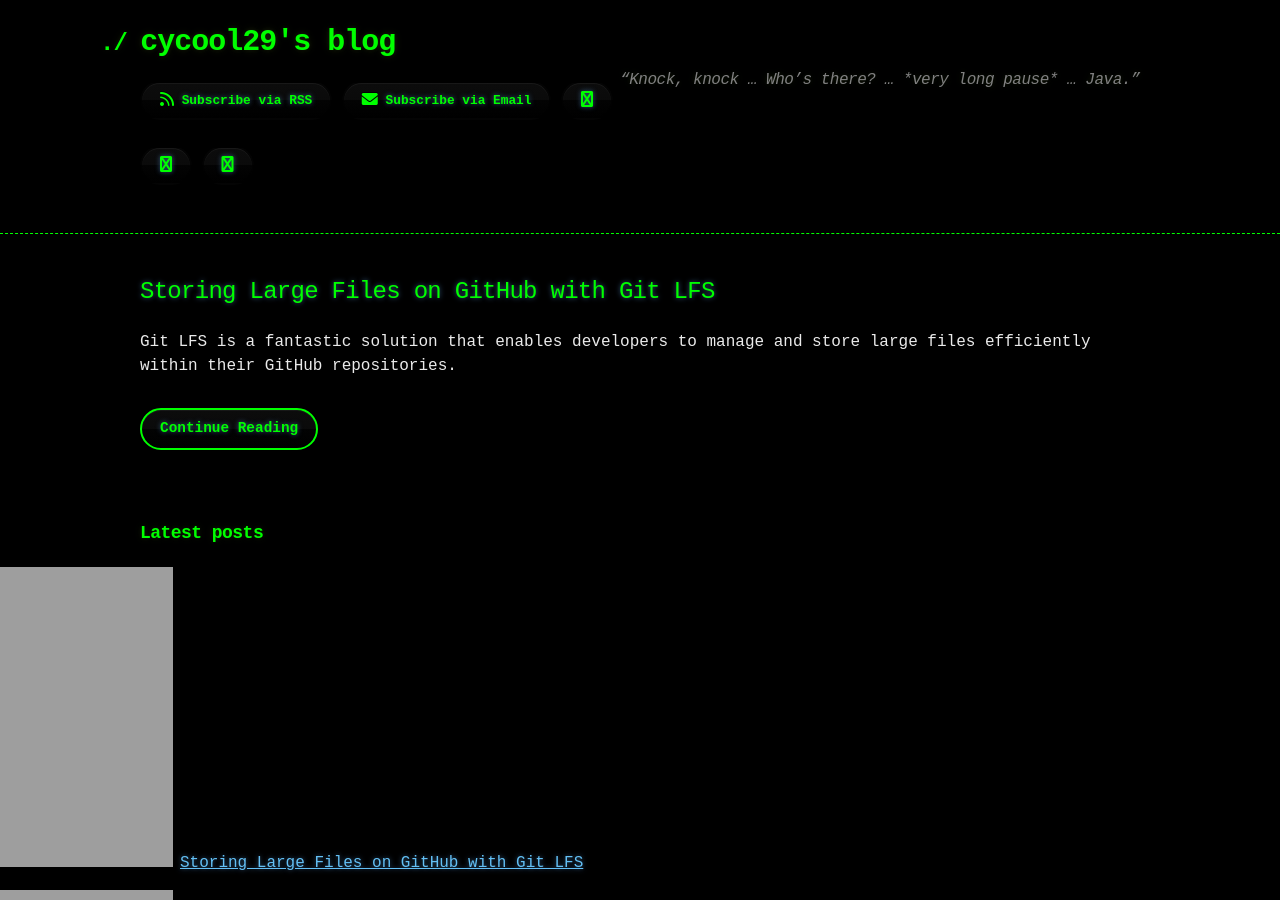
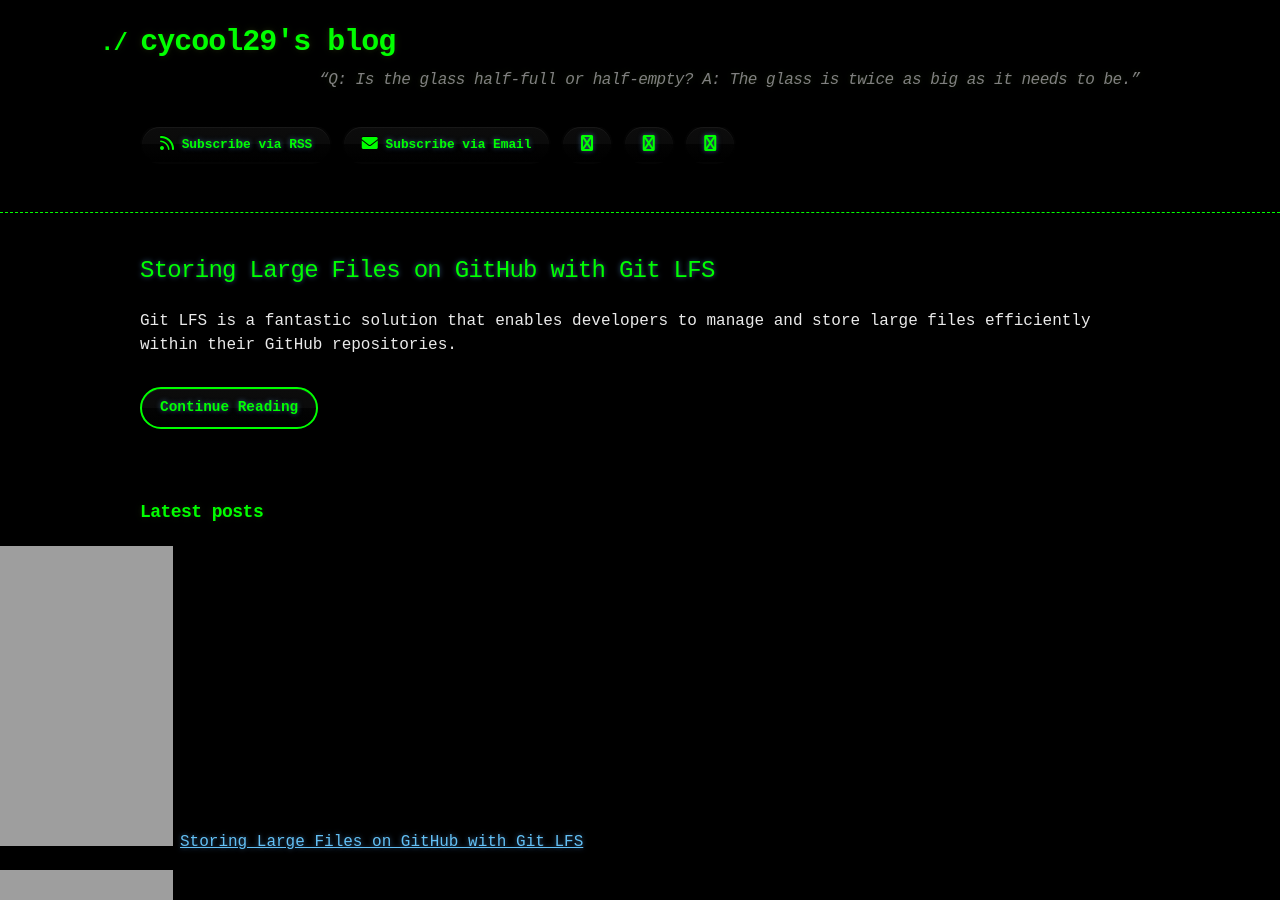
Before and after one commit to cycool29/cycool29.github.io, a Jekyll site: the page built from index.md, in a window 1280 px wide and 900 px high. Built offline with Jekyll 4.4.1, drawn with Linux system fonts in a browser that asks for light colours; a style sheet for code colours, icons or effects is not loaded.

Commit message:
Update quotes

```diff
--- a/_config.yml
+++ b/_config.yml
@@ -1,5 +1,5 @@
 title: cycool29's blog
-description: "“Knock, knock … Who’s there? … *very long pause* … Java.”"
+description: "“Q: Is the glass half-full or half-empty? A: The glass is twice as big as it needs to be.” "
 bio: A high school student. Intermediate in Python, Git, Bash. Learning JavaScript. He/Him. "
 author: cycool29
 url: https://cycool29.github.io
```
